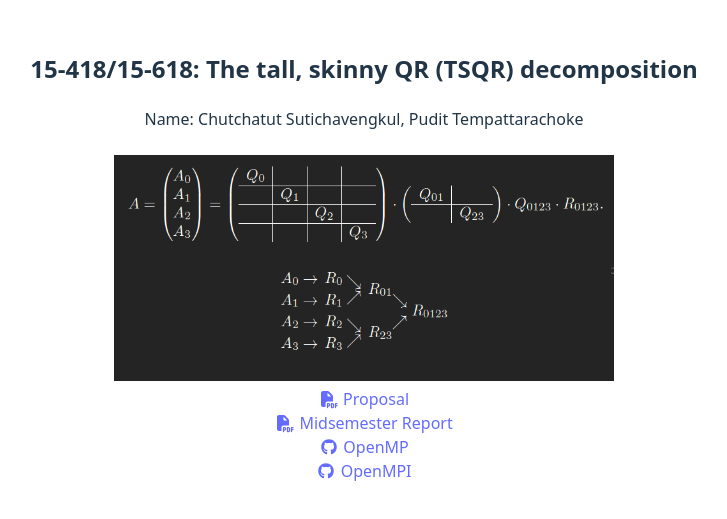
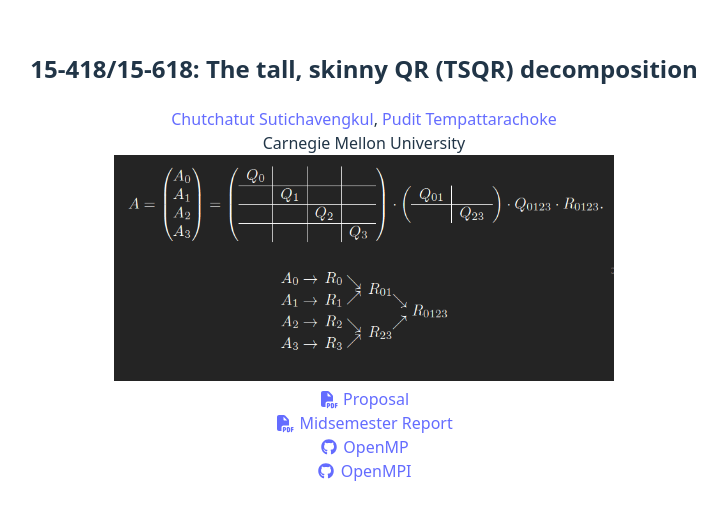
Before and after one commit to Pudit/TSQR, a React (Vite) app: page / in a window 1280 px wide. Shown: the part 143-662 px from the top of the page, without its empty margins (276-1003 px from the left). Built offline with nearby package versions, Linux system fonts and the light colour scheme.

Commit message:
add linkedin

```diff
--- a/src/App.jsx
+++ b/src/App.jsx
@@ -11,8 +11,16 @@ function App() {
       <h2>
         15-418/15-618: The tall, skinny QR (TSQR) decomposition
       </h2>
-      Name: Chutchatut Sutichavengkul, Pudit Tempattarachoke
+      {/* Name: &nbsp; */}
+      <a href="https://linkedin.com/in/chutchatut" target="_blank">
+      Chutchatut Sutichavengkul
+      </a>
+      ,&nbsp;
+      <a href="https://linkedin.com/in/pudit" target="_blank">
+      Pudit Tempattarachoke
+      </a>
       <br />
+      Carnegie Mellon University
       <br />
       <img src={pic} width="500px" />
       <br />
```
